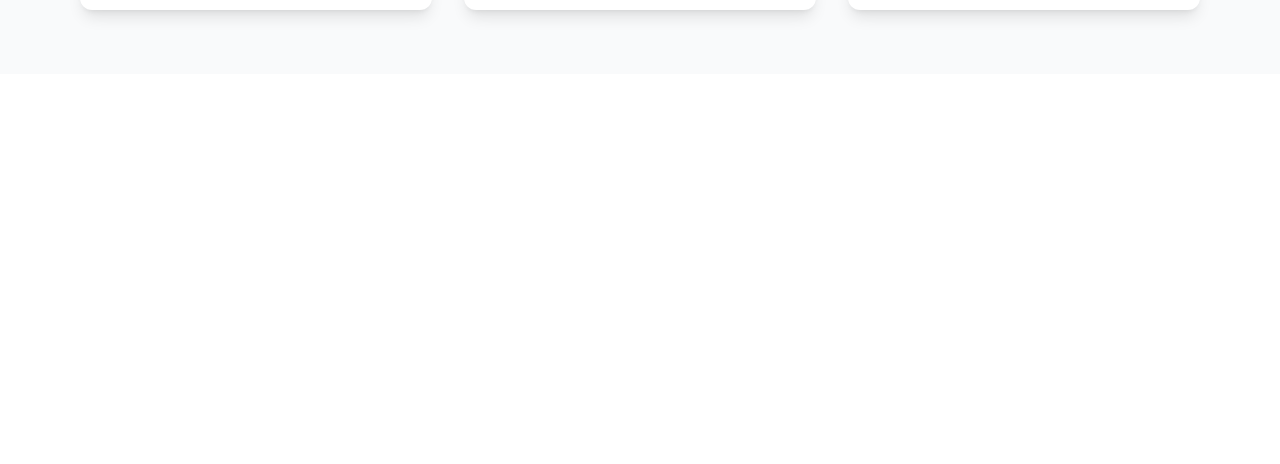
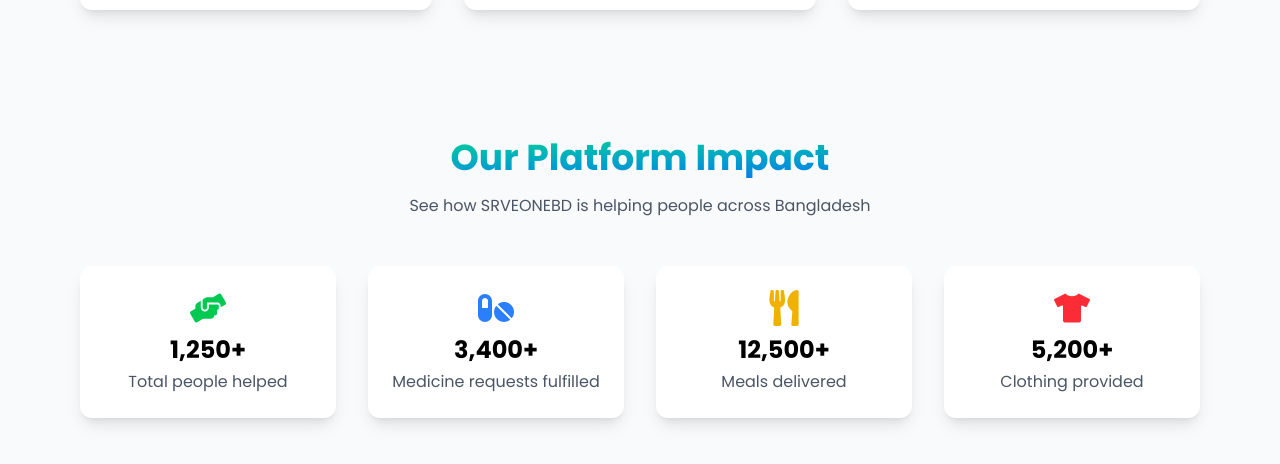
Before and after one commit to BFIbrahim/serveonebd-client, a React (Vite) app: page / in a window 1280 px wide. Shown: the part 999-1463 px from the top of the page. Before the commit the page ends 1073 px from the top, so only its background shows below. Built offline with nearby package versions, Linux system fonts and the light colour scheme.

Commit message:
Home - ImpactSection added

```diff
--- a/package.json
+++ b/package.json
@@ -12,6 +12,7 @@
   "dependencies": {
     "@tailwindcss/vite": "^4.1.18",
     "react": "^19.2.0",
+    "react-countup": "^6.5.3",
     "react-dom": "^19.2.0",
     "react-icons": "^5.5.0",
     "react-router": "^7.11.0",
--- a/src/Pages/Home/Banner/Banner.jsx
+++ b/src/Pages/Home/Banner/Banner.jsx
@@ -37,7 +37,7 @@
 
       <div className="absolute inset-0 z-20 flex flex-col justify-center items-center text-center px-6 text-white">
 
-        <h1 className="text-3xl md:text-4xl font-bold mb-6 max-w-4xl
+        <h1 className="text-2xl md:text-4xl font-bold mb-6 max-w-4xl
           bg-gradient-to-br from-green-400 to-blue-600
           hover:from-blue-600 hover:to-green-400
           text-transparent bg-clip-text">
--- a/src/Pages/Home/Home/Home.jsx
+++ b/src/Pages/Home/Home/Home.jsx
@@ -1,12 +1,14 @@
 import React from 'react';
 import Banner from '../Banner/Banner';
 import ServiceCard from '../ServiceCard/ServiceCard';
+import ImpactSection from '../ImpactSection/ImpactSection';
 
 const Home = () => {
     return (
         <div>
             <Banner></Banner>
             <ServiceCard></ServiceCard>
+            <ImpactSection></ImpactSection>
         </div>
     );
 };
--- /dev/null
+++ b/src/Pages/Home/ImpactSection/ImpactSection.jsx
@@ -0,0 +1,59 @@
+import React from "react";
+import { FaHandsHelping, FaPills, FaUtensils, FaTshirt } from "react-icons/fa";
+
+const stats = [
+  {
+    id: 1,
+    icon: <FaHandsHelping className="text-4xl text-green-500 mb-2" />,
+    number: "1,250+",
+    label: "Total people helped",
+  },
+  {
+    id: 2,
+    icon: <FaPills className="text-4xl text-blue-500 mb-2" />,
+    number: "3,400+",
+    label: "Medicine requests fulfilled",
+  },
+  {
+    id: 3,
+    icon: <FaUtensils className="text-4xl text-yellow-500 mb-2" />,
+    number: "12,500+",
+    label: "Meals delivered",
+  },
+  {
+    id: 4,
+    icon: <FaTshirt className="text-4xl text-red-500 mb-2" />,
+    number: "5,200+",
+    label: "Clothing provided",
+  },
+];
+
+const ImpactSection = () => {
+  return (
+    <section className="py-16 px-6 md:px-20 bg-gray-50">
+      <div className="max-w-6xl mx-auto text-center mb-12">
+        <h2 className="text-2xl md:text-4xl font-bold mb-4 bg-gradient-to-br from-green-400 to-blue-600 hover:from-blue-600 hover:to-green-400 text-transparent bg-clip-text  rounded-base px-4 py-2.5 text-center leading-5 ">
+          Our Platform Impact
+        </h2>
+        <p className="text-gray-600">
+          See how SRVEONEBD is helping people across Bangladesh
+        </p>
+      </div>
+
+      <div className="grid gap-8 sm:grid-cols-1 md:grid-cols-4 text-center">
+        {stats.map((stat) => (
+          <div
+            key={stat.id}
+            className="bg-white p-6 rounded-xl shadow-lg flex flex-col items-center justify-center hover:shadow-xl transition-shadow duration-300"
+          >
+            {stat.icon}
+            <h3 className="text-2xl font-bold mb-1">{stat.number}</h3>
+            <p className="text-gray-600">{stat.label}</p>
+          </div>
+        ))}
+      </div>
+    </section>
+  );
+};
+
+export default ImpactSection;
--- a/src/Shared/Navbar.jsx
+++ b/src/Shared/Navbar.jsx
@@ -16,12 +16,15 @@
             <div className="navbar bg-base-100">
                 <div className="navbar-start">
                     <div className="dropdown">
-                        <div tabIndex={0} role="button" className="btn btn-ghost lg:hidden">
-                            <svg xmlns="http://www.w3.org/2000/svg" className="h-5 w-5" fill="none" viewBox="0 0 24 24" stroke="currentColor"> <path strokeLinecap="round" strokeLinejoin="round" strokeWidth="2" d="M4 6h16M4 12h8m-8 6h16" /> </svg>
-                        </div>
+                        <label tabIndex={0} className="btn btn-ghost lg:hidden">
+                            <svg xmlns="http://www.w3.org/2000/svg" className="h-5 w-5" fill="none" viewBox="0 0 24 24" stroke="currentColor">
+                                <path strokeLinecap="round" strokeLinejoin="round" strokeWidth="2" d="M4 6h16M4 12h8m-8 6h16" />
+                            </svg>
+                        </label>
                         <ul
-                            tabIndex="-1"
-                            className="menu menu-sm dropdown-content bg-base-100 rounded-box z-1 mt-3 w-52 p-2 shadow">
+                            tabIndex={0}
+                            className="menu menu-sm dropdown-content mt-3 p-2 shadow bg-base-100 rounded-box w-52"
+                        >
                             {links}
                         </ul>
                     </div>
```
Also changed, not shown: 1 other file (tests, documents, lock files or other folders).
